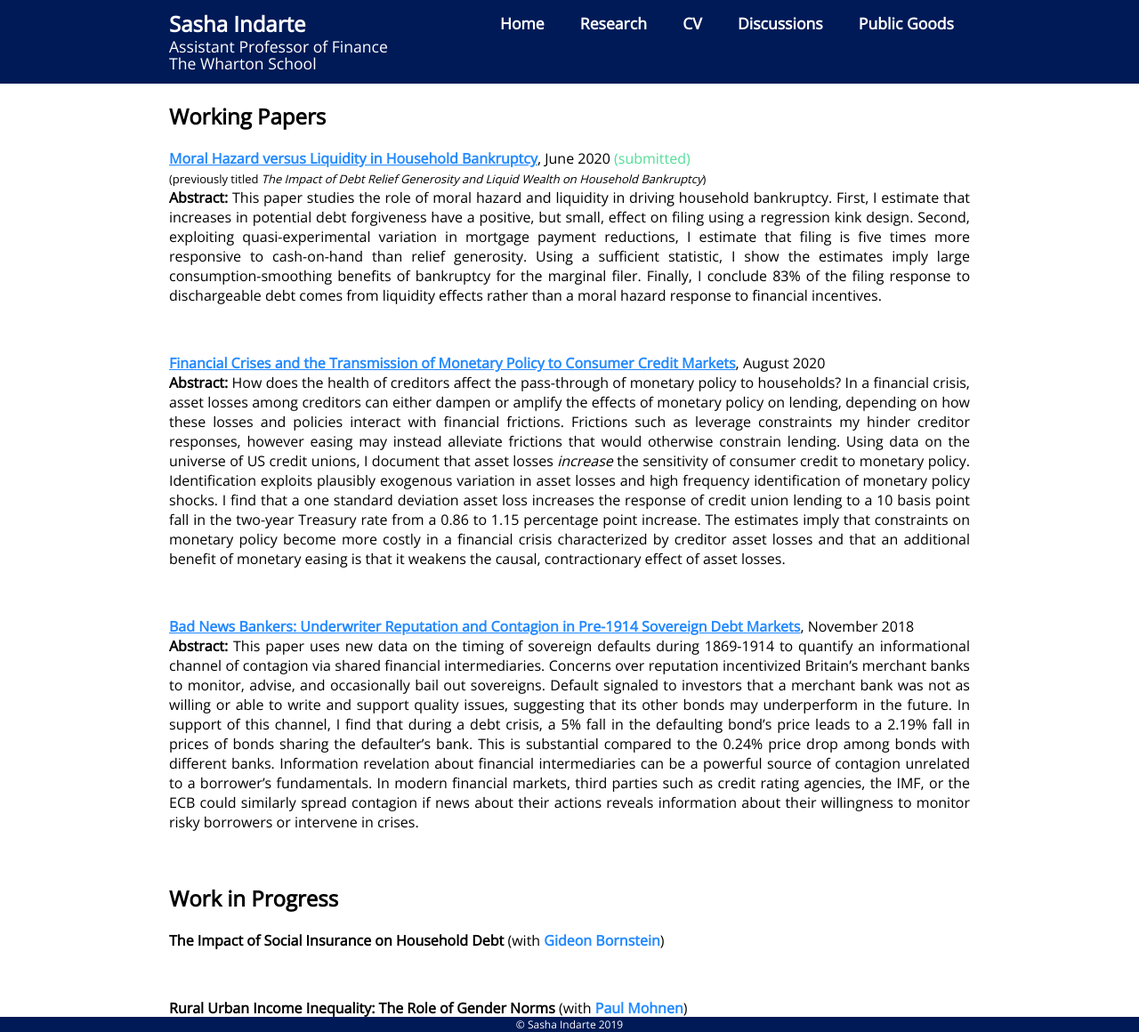
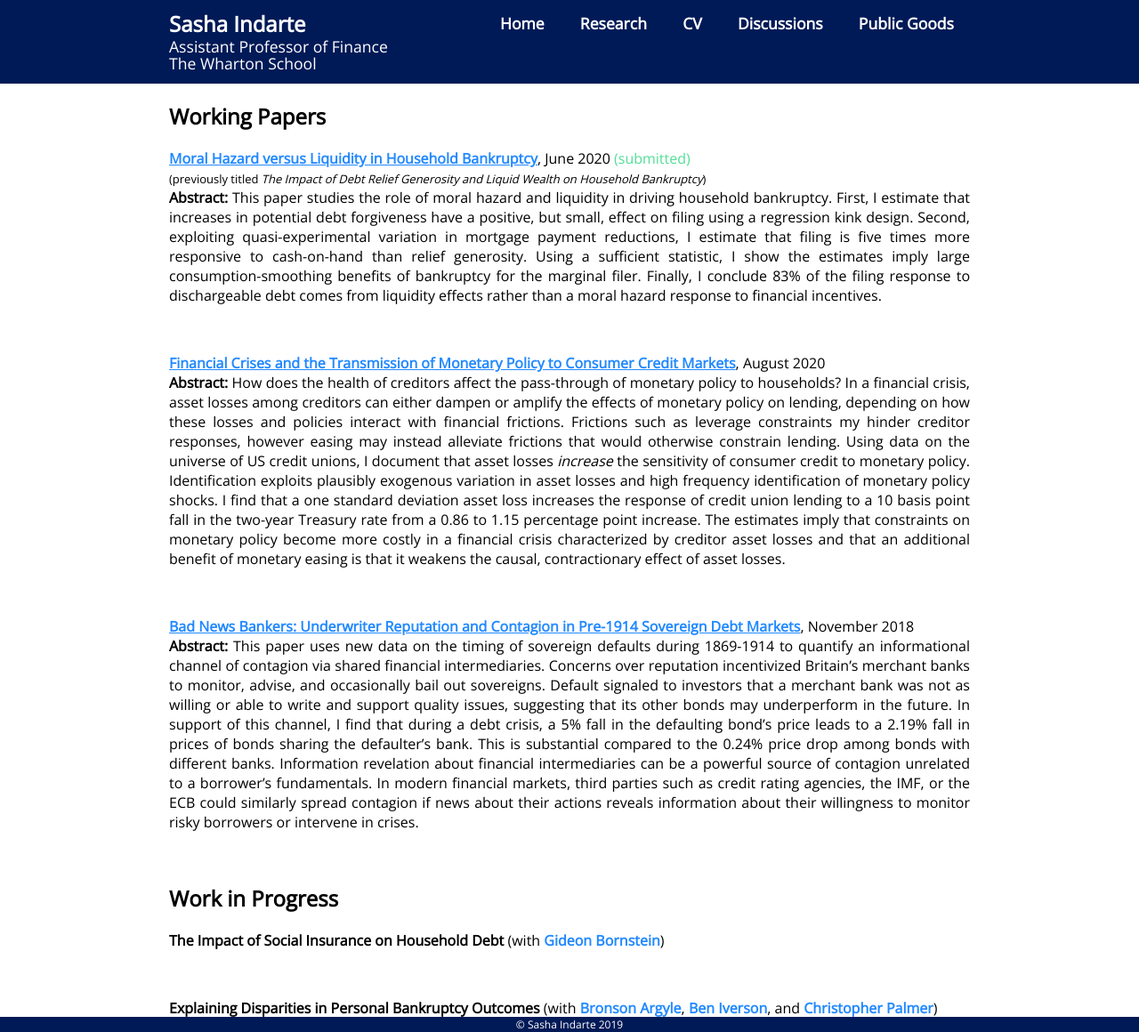
Before and after one commit to sashaindarte/sashaindarte.github.io, a Jekyll site: the page built from research/index.html, in a window 1280 px wide and 1160 px high. Shown: the whole window at 89% size. Built offline with Jekyll 4.4.1, drawn with Linux system fonts in a browser that asks for light colours.

Commit message:
updated WIP

```diff
--- a/research/index.html
+++ b/research/index.html
@@ -40,7 +40,7 @@ title: Sasha Indarte - Research
 
 		<br>
 
-		<p><b>Rural Urban Income Inequality: The Role of Gender Norms</b> (with <a href="https://sites.google.com/view/paulmohnen/home">Paul Mohnen</a>)</p>
+		<p><b>Explaining Disparities in Personal Bankruptcy Outcomes</b> (with <a href="https://bronsonargyle.com/contact.html">Bronson Argyle</a>, <a href="http://www.beniverson.org/">Ben Iverson</a>, and <a href="https://mitmgmtfaculty.mit.edu/cpalmer/">Christopher Palmer</a>)</p>
 
 		</div>
 	</div>
```
